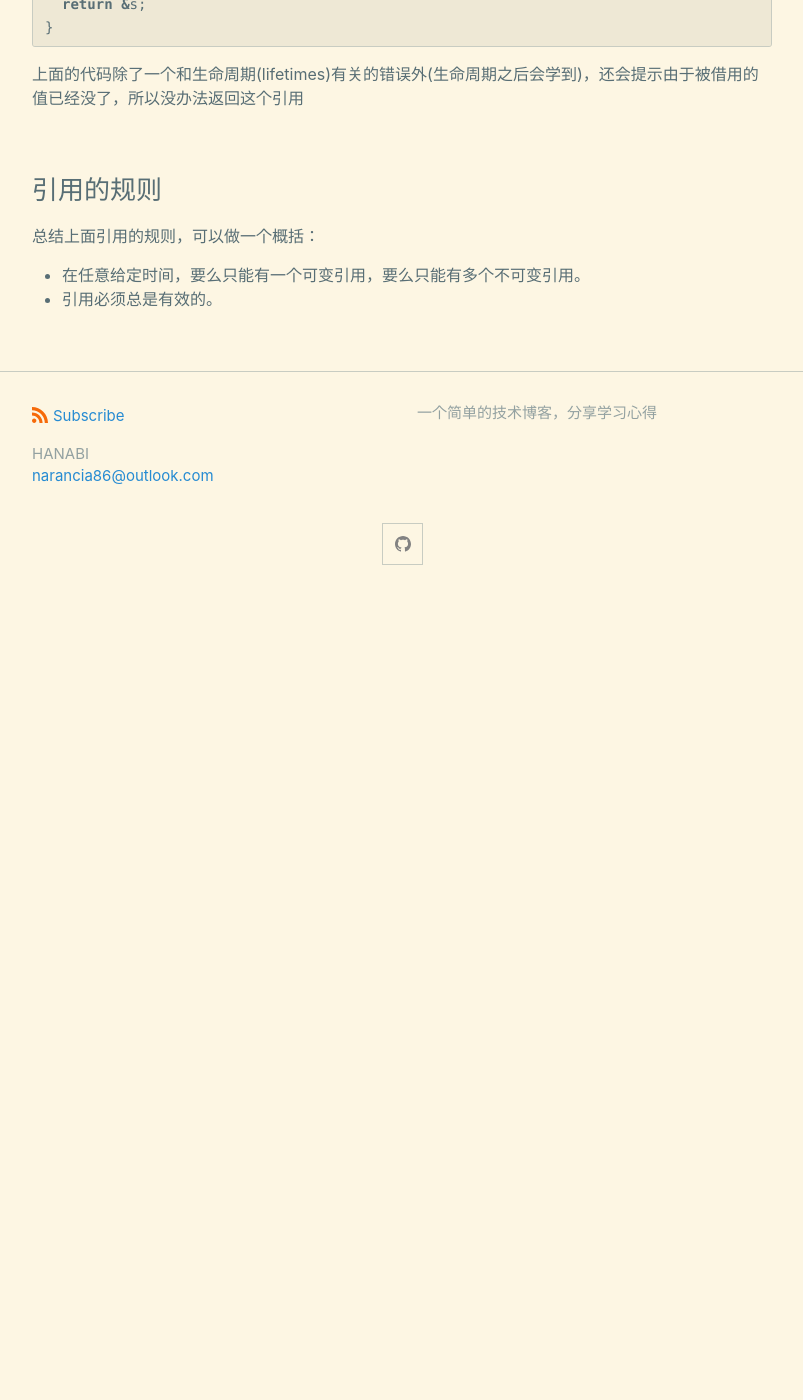
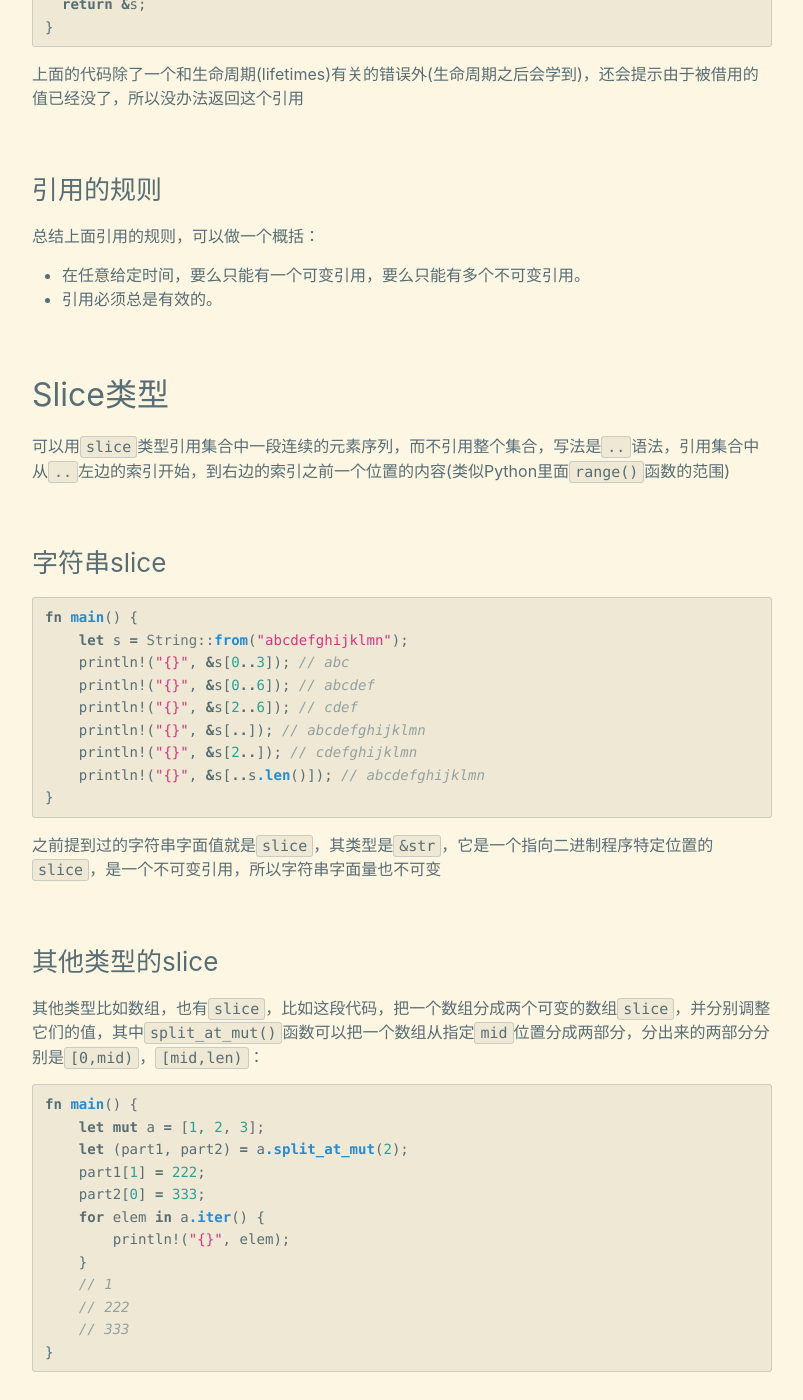
Before and after one commit to KamenRiderKuuga/kamenriderkuuga.github.io, a Jekyll site: the page built from _posts/2020-08-04-Rust-2.md, in a window 1280 px wide and 1400 px high, scrolled down 11723 px. Shown: the whole window, without its empty margins (238-1041 px from the left). Built offline with Jekyll 4.4.1, drawn with Linux system fonts in a browser that asks for light colours; before the commit the page ends 12323 px from its top, so only the background shows below that.

Commit message:
Update 2020-08-04-Rust-2.md

````diff
--- a/_posts/2020-08-04-Rust-2.md
+++ b/_posts/2020-08-04-Rust-2.md
@@ -185,7 +185,7 @@ fn takes_ownership(some_string: String) {
 } // 这里，some_string 移出作
 ```
 
-## 返回指与作用域
+## 返回值与作用域
 
 如下代码在第二次使用`s2`时出现错误，因为那时`s2`的值已经被移动到`takes_and_gives_back`，然后将返回指移动到`s3`了
 
@@ -365,3 +365,42 @@ fn dangle() -> &String {
 
 - 在任意给定时间，要么只能有一个可变引用，要么只能有多个不可变引用。
 - 引用必须总是有效的。
+
+## Slice类型
+
+可以用`slice`类型引用集合中一段连续的元素序列，而不引用整个集合，写法是`..`语法，引用集合中从`..`左边的索引开始，到右边的索引之前一个位置的内容(类似Python里面`range()`函数的范围)
+
+### 字符串slice
+
+```rust
+fn main() {
+    let s = String::from("abcdefghijklmn");
+    println!("{}", &s[0..3]); // abc
+    println!("{}", &s[0..6]); // abcdef
+    println!("{}", &s[2..6]); // cdef
+    println!("{}", &s[..]); // abcdefghijklmn
+    println!("{}", &s[2..]); // cdefghijklmn
+    println!("{}", &s[..s.len()]); // abcdefghijklmn
+}
+```
+
+之前提到过的字符串字面值就是`slice`，其类型是`&str`，它是一个指向二进制程序特定位置的`slice`，是一个不可变引用，所以字符串字面量也不可变
+
+### 其他类型的slice
+
+其他类型比如数组，也有`slice`，比如这段代码，把一个数组分成两个可变的数组`slice`，并分别调整它们的值，其中`split_at_mut()`函数可以把一个数组从指定`mid`位置分成两部分，分出来的两部分分别是`[0,mid)`，`[mid,len)`：
+
+```rust
+fn main() {
+    let mut a = [1, 2, 3];
+    let (part1, part2) = a.split_at_mut(2);
+    part1[1] = 222;
+    part2[0] = 333;
+    for elem in a.iter() {
+        println!("{}", elem);
+    }
+    // 1
+    // 222
+    // 333
+}
+```
````
